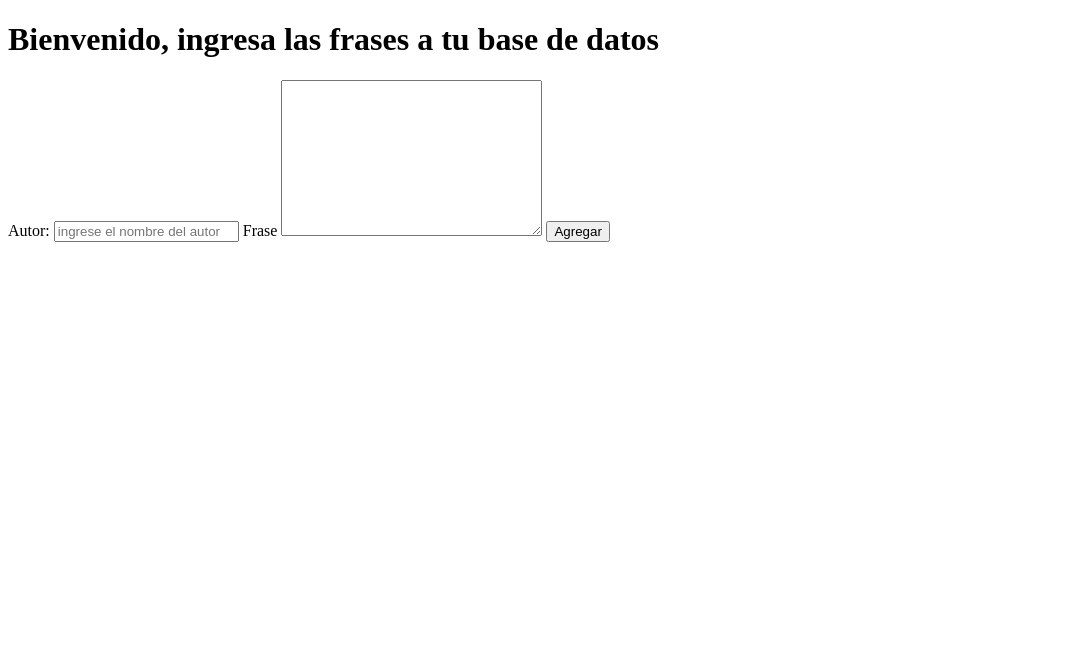
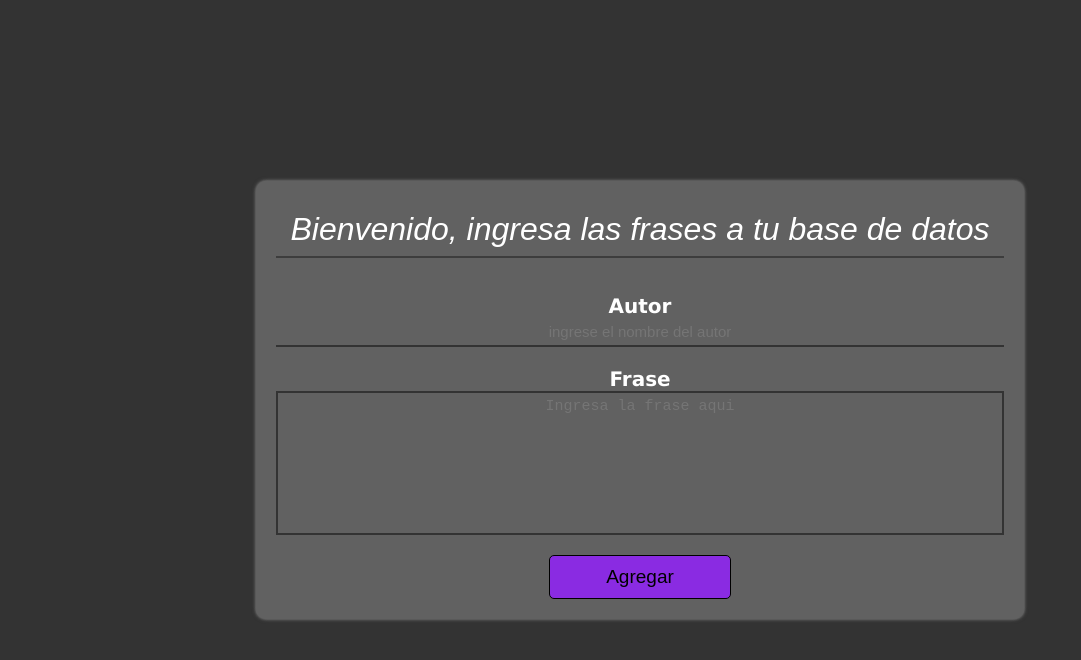
Before and after one commit to SebastiaWeb/frases-base-data, a plain HTML site: page index.html in a window 1280 px wide. Shown: the whole page, without its empty margins (0-1081 px from the left). Drawn offline with Linux system fonts and the light colour scheme.

Commit message:
Style css from the page

```diff
--- a/css/style.css
+++ b/css/style.css
@@ -0,0 +1,125 @@
+*{
+    margin: 0;
+    padding: 0;
+    box-sizing: border-box;
+}
+
+body{
+    background-color: #333;
+    display: flex;
+    font-family: Verdana, Geneva, Tahoma, sans-serif;
+    color: white;
+}
+
+main{
+    width: 100%;
+    height: 100vh;
+    display: flex;
+}
+
+.main{
+    width: 60%;
+    height: auto;
+    margin: 0 auto;
+    box-shadow: 0px 0px 3px gray, 0px 0px 4px rgba(128, 128, 128, 0.575);
+    border-radius: 10px;
+    align-self: center;
+    padding: 20px;
+   background-color: rgba(199, 199, 199, 0.315);
+}
+
+/* TITULO */
+
+.main-title{
+    display: block;
+    height: 12.5%;
+    text-align: center;
+    margin-top: 10px;
+    font-family: Arial, Helvetica, sans-serif;
+    font-weight: 500;
+    font-style: italic;
+    padding-bottom: 8px;
+    border-bottom: 2px solid rgb(61, 61, 61);
+    margin-bottom: 5%;
+}
+
+/* FORMULARIO */
+
+.main-container{
+    display: flex;
+    flex-direction: column;
+    width: 100%;
+    height: 80%;
+    justify-content: center;
+}
+
+/* 790px x 144px */
+
+.main-container_frase, .main-container_autor{
+    width: 100%;
+    display: flex;
+    flex-direction: column;
+    justify-content: center;
+    text-align: center;
+    margin-bottom: 20px;
+}
+
+/* LABEL */
+
+[for="autor"], [for="frase"]{
+    font-size: 20px;
+    font-weight: bold;
+}
+
+/* INPUT */
+
+#main-input_autor, #main-input_frase{
+    text-align: center;
+    background-color: transparent;
+    border: 2px solid #333;
+    padding: 5px;
+    color: white;
+    font-size: 15px;
+    transition: ease-in-out 300ms;
+}
+
+#main-input_autor{
+    border: none;
+    border-bottom: 2px solid #333;
+}
+
+#main-input_frase{
+    resize: none;
+    height: 144px;
+}
+
+#main-input_frase:focus{
+    border: 2px solid rgb(117, 1, 69);
+}
+
+#main-input_autor:focus{
+    border-bottom: 2px solid rgb(117, 1, 69);
+}
+
+/* SUBMIT */
+
+#main-enviar{
+    width: 25%;
+    align-self: center;
+    font-size: 19px;
+    cursor: pointer;
+    transition: all 500ms;
+    padding: 10px;
+    border-radius: 5px;
+    border: 1px solid;
+    border-color: black;
+    background-color: blueviolet;
+
+}
+
+#main-enviar:hover{
+    box-shadow: 0px 0px 3px #333;
+    background-color: white;
+    color: blueviolet;
+
+}
--- a/index.html
+++ b/index.html
@@ -1,24 +1,35 @@
 <!DOCTYPE html>
 <html lang="es">
+
 <head>
     <title></title>
     <meta charset="UTF-8">
     <meta name="viewport" content="width=device-width, initial-scale=1">
     <link href="css/style.css" rel="stylesheet">
 </head>
+
 <body>
 
-        <main class="main">
-            <h1 class="main-title">Bienvenido, ingresa las frases a tu base de datos</h1>
+    <main>
+        <div class="main">
+            <h1 class="main-title">Bienvenido, ingresa las frases a tu base
+                de datos</h1>
+
 
             <div class="main-container">
-                <label for="autor">Autor: </label>
-                <input type="text" placeholder="ingrese el nombre del autor">
+                <div class="main-container_autor">
+                    <label for="autor">Autor</label>
+                    <input type="text" id="main-input_autor" placeholder="ingrese el nombre del autor">
+                </div>
 
+                <div class="main-container_frase">
                     <label for="frase">Frase</label>
-                <textarea name="frase" id="main-input_frase" cols="30" rows="10"></textarea>
+                    <textarea name="frase" id="main-input_frase" cols="30" rows="10"
+                        placeholder="Ingresa la frase aqui"></textarea>
+                </div>
 
-                <input type="submit" value="Agregar">
+                <input type="submit" value="Agregar" id="main-enviar">
+            </div>
         </div>
 
     </main>
@@ -26,4 +37,5 @@
     <script src="./js/jquery-3.5.1.min.js"></script>
     <script src="./js/index.js"></script>
 </body>
+
 </html>
```
Lines whose indentation alone changed are shown as unchanged.
